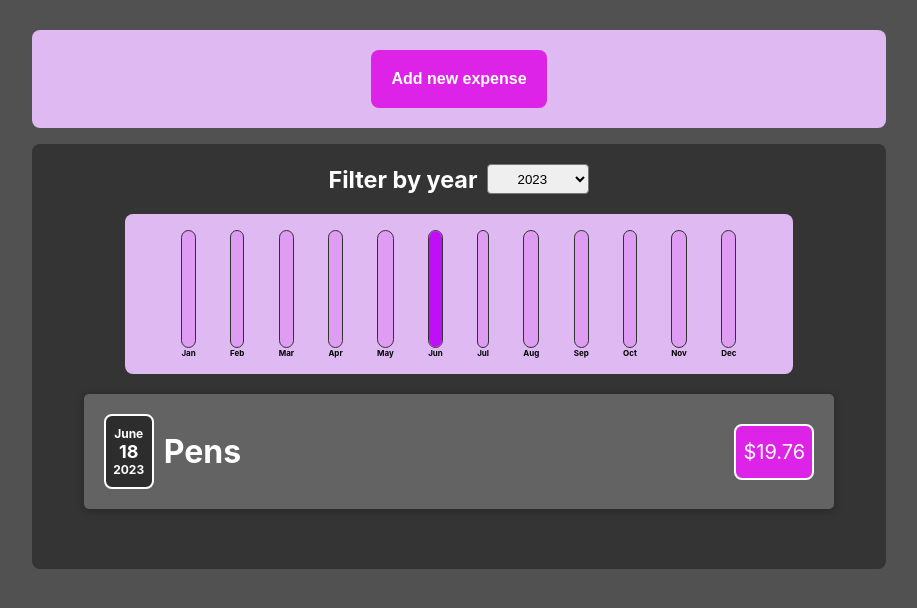
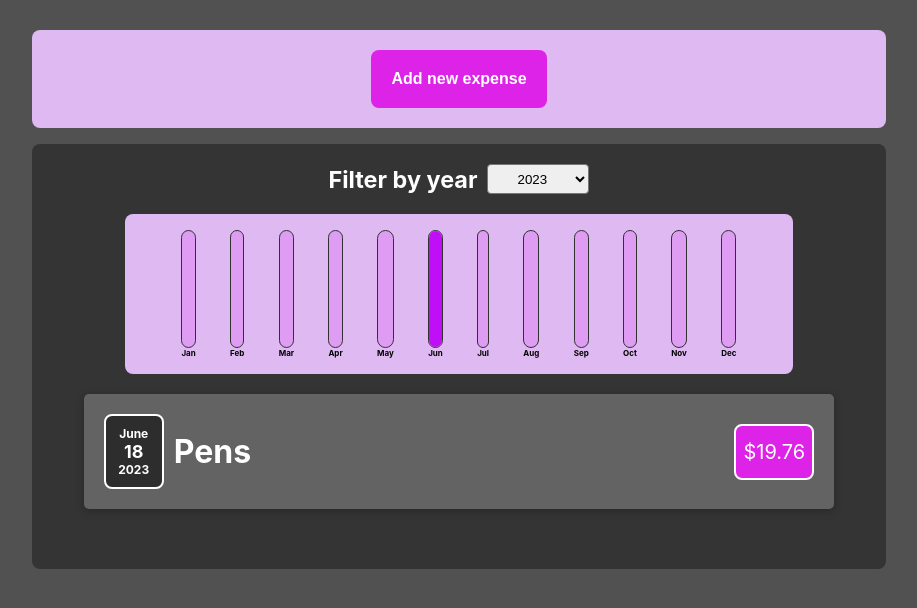
Before and after one commit to glauciellesa/expenseTracker, a React (Create React App) app: page / in a window 1280 px wide. Shown: the top 608 px of the page, without its empty margins (181-1098 px from the left). Built offline with nearby package versions, Linux system fonts and the light colour scheme.

Commit message:
Fixing css ExpenseData component

```diff
--- a/src/components/expense/ExpenseDate.jsx
+++ b/src/components/expense/ExpenseDate.jsx
@@ -21,7 +21,7 @@ export default ExpenseDate;
  a string, using toLocalString("country", "what: wich format") to get my month, my day and year and after that i'll return each variavle into a div */
 
 const StyledDate = styled.div`
-  width: 50px;
+  width: 60px;
   padding: 10px;
   background-color: #201f1fc5;
   border: 2px solid #fff;
```
Also changed, not shown: 1 other file (tests, documents, lock files or other folders).
